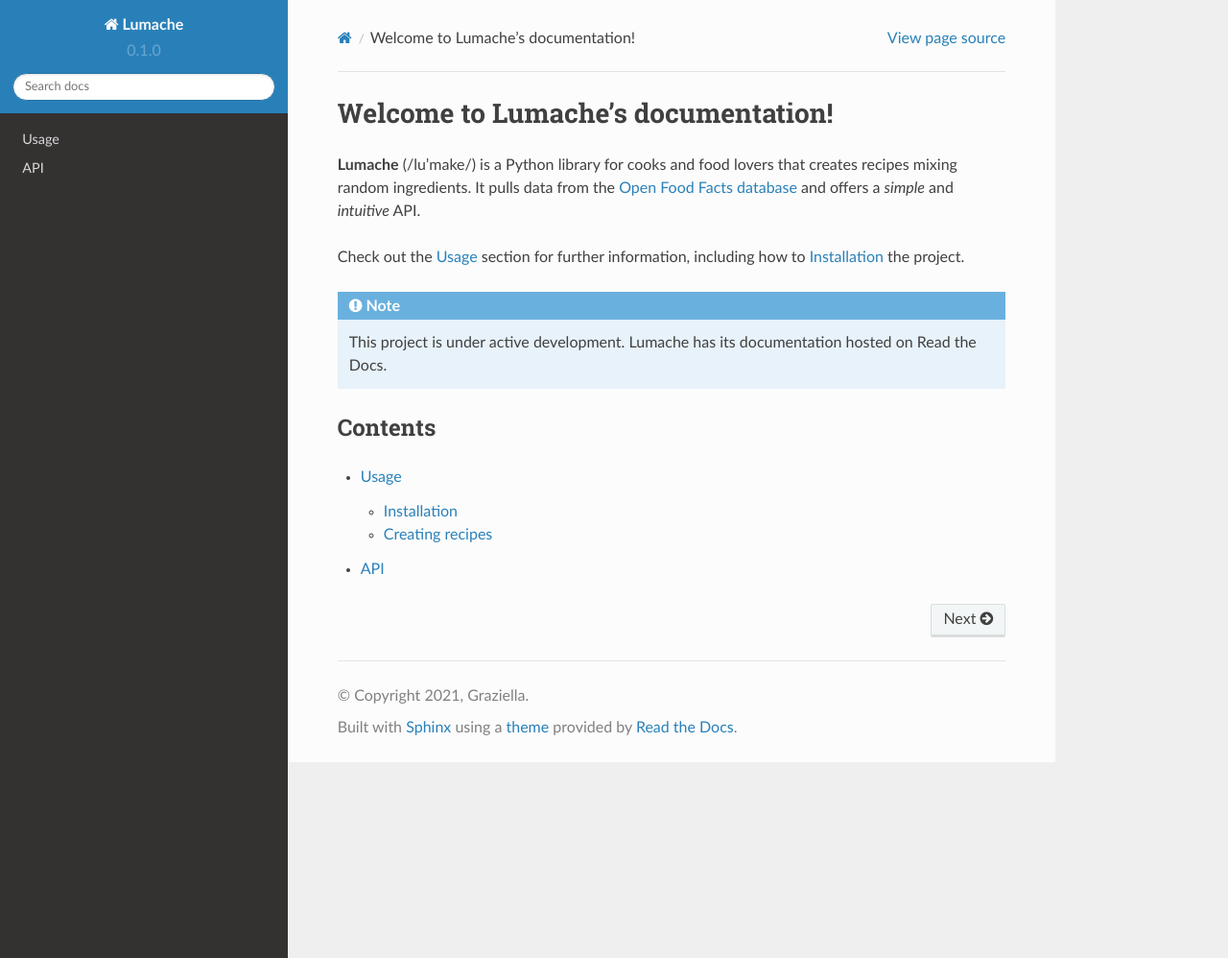
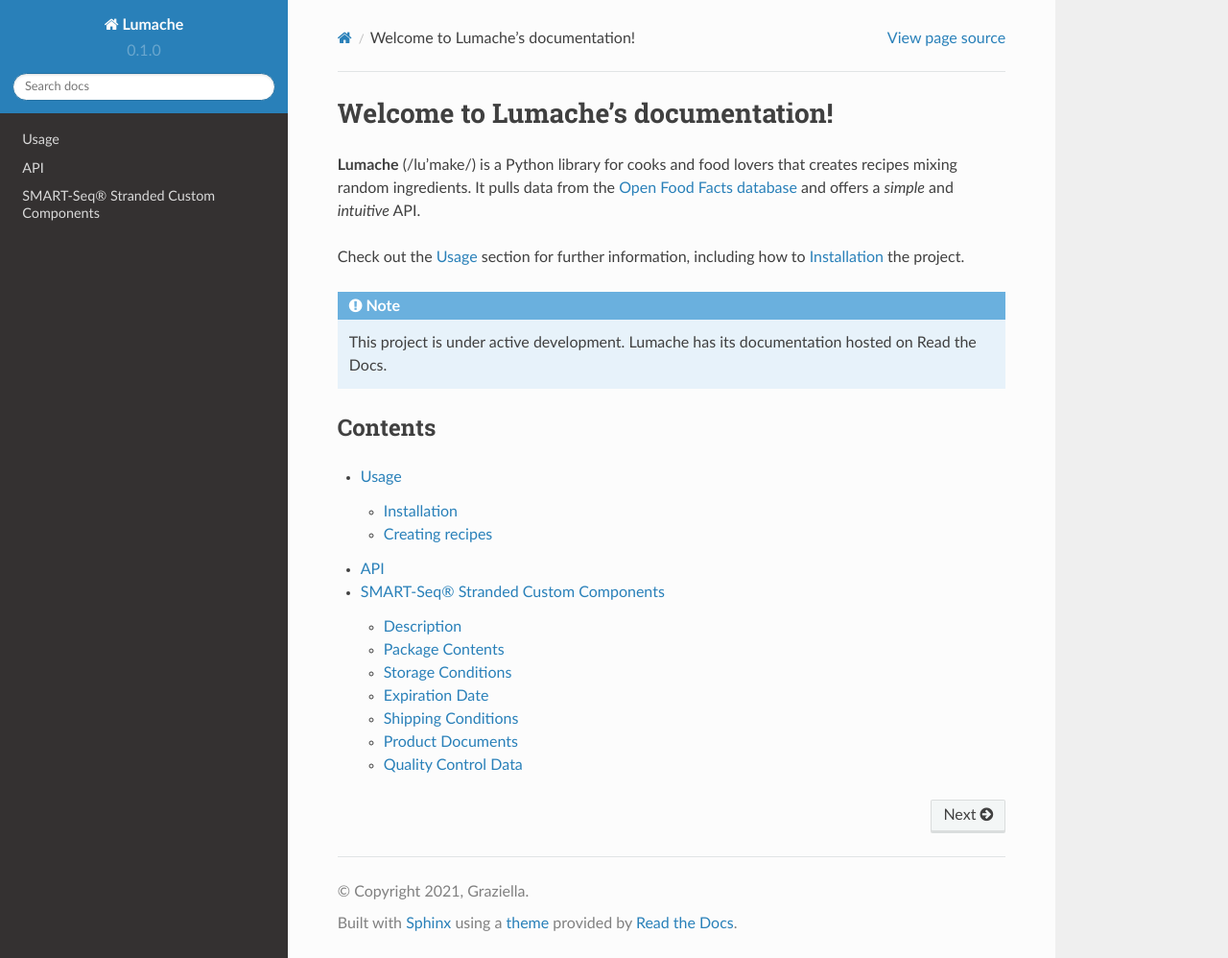
Before and after one commit to melloyl/rtd-tutorial, a Sphinx documentation site: the page built from docs/source/index.rst, in a window 1280 px wide and 998 px high. Shown: the whole window at 96% size. Built offline with Sphinx 7.4.7 and the Read the Docs theme 2.0.0, drawn with Linux system fonts in a browser that asks for light colours; some of the changed lines change nothing that is shown.

Commit message:
Melloyl sphinx rtd theme (#4)
* Update conf.py

* Update conf.py

* Create 634751.rst

* Update 634751.rst

* Update index.rst

* Update 634751.rst

* Update conf.py

```diff
--- /dev/null
+++ b/docs/source/634751.rst
@@ -0,0 +1,65 @@
+SMART-Seq® Stranded Custom Components
+=====================================
+
+Catalog No.: 634751
+
+Amount: 768 rxns
+
+Lot Number: Master
+
+Description
+------------
+
+The SMART-Seq Stranded Kit Components are used to generate strand-specific RNA-seq libraries for Illumina® sequencing from 1–1,000 cells or 10 pg–10 ng of purified total RNA. This kit incorporates Takara Bio’s SMART® (Switching Mechanism at the 5ʹ end of RNA Template) technology and includes refinements for stranded RNA-seq that simplify the library preparation workflow and improve sequencing performance. Reverse transcription is initiated using random priming, thus capturing the full transcriptome instead of only the polyadenylated fraction. The kit does not require additional rRNA removal methods and produces sequencing libraries that retain strand-of-origin information, yielding data that is highly reproducible with low mapping to rRNA.
+
+Package Contents
+----------------
+
+**Package 1**
+
+* 825 µl SMART UMI-TSO Mix v3
+* 160 µl scR-Probes
+* 5 µl Control Total RNA (1 µg/µl)
+
+**Package 2**
+
+* 160 µl scZapR
+* 180 µl SMART scN6
+* 700 µl scRT Buffer
+* 110 µl RNase Inhibitor (40 U/µl)
+* 400 µl ZapR™ Buffer (10X)
+* 400 µl PCR2 Primers
+* 400 µl SeqAmp™ DNA Polymerase
+* 10 ml SeqAmp CB PCR Buffer (2X)
+* 1 ml 10X Lysis Buffer
+* 10 ml Nuclease-Free Water
+* 375 µl SMARTScribe™ II Reverse Transcriptase (100 U/µl)
+
+Storage Conditions
+------------------
+* Store Package 1 at –70°C.
+* Store Package 2 at –20°C.
+* Do not freeze scR-Probes more than 3 times. We recommend aliquoting scR-Probes into multiple vials to avoid repeated freeze/thaw cycles.
+
+Expiration Date
+---------------
+* MMM DD, YYYY
+
+Shipping Conditions
+-------------------
+* Dry ice
+
+Product Documents
+------------------
+Documents for our products are available for download at `takarabio.com/manuals <https://www.takarabio.com/manuals>`_
+
+Quality Control Data
+--------------------
+
+To assess the quality of the reagents in the SMART-Seq Stranded Custom Components, the subcomponents in the kit were tested separately as per their individual QC protocols as described below. The kit with the mentioned custom components was not tested by generating libraries and subsequently sequencing the libraries.
+
+To assess the quality of the reagents in the SMART-Seq Stranded Custom Components (except SMART UMI-TSO Mix v3 and SMARTScribe II Reverse Transcriptase), 10 pg of Control Total RNA (human brain) was converted to an Illumina-ready cDNA sequencing library as described in the SMART-Seq Stranded Kit User Manual. RT enzyme and TSO mix from the SMART-Seq Stranded Kit Components (Takara Bio, Cat. No. 634447) were used to generate cDNA, and 10 cycles in PCR 1 and 13 cycles in PCR 2 were used for PCR amplification. Purified libraries were quantified using the Qubit 2.0 Fluorometer (Life Technologies) with a dsDNA HS Assay Kit (Thermo Fisher Scientific, Cat. No. Q32851), resulting in an output of at least 3 ng/μl. Libraries were diluted to 1.5 ng/μl, and 1 μl of the dilution was analyzed with an Agilent Bioanalyzer using the High Sensitivity DNA Kit (Agilent, Cat. No. 5067-4626). The Bioanalyzer electropherogram showed a broad distribution from 200 bp–2,000 bp with a peak summit between 300–400 bp and an average size in the 350–510 bp range. The libraries were sequenced on an Illumina platform and confirmed to contain less than 15% of the reads mapping to rRNA (5S, 5.8S, 18S, and 28S) and less than 2% of the reads mapping to mitochondrial ribosomal RNA (m12S and m16S).
+
+The SMART UMI-TSO Mix v3 and SMARTScribe II RT were tested using components of SMARTer® Stranded Total RNA-Seq Kit v3 - Pico Input Mammalian Components (Takara Bio, Cat. No. 634491). 250 pg of Control Total RNA (human brain) was converted to an Illumina-ready cDNA sequencing library as described in the SMARTer Stranded Total RNA-Seq Kit v3 - Pico Input Mammalian User Manual, using 5 cycles in PCR 1 and 16 cycles in PCR 2 steps. Purified libraries were quantified using the Qubit 2.0 Fluorometer with a dsDNA HS Assay Kit, resulting in an output of at least 4 ng/μl. Libraries were diluted to 2 ng/μl, and 1 μl of the dilution was analyzed with an Agilent Bioanalyzer and High Sensitivity DNA Kit The Bioanalyzer electropherogram showed a broad distribution from 200 bp–1,000 bp with an average size in the 350–510 bp range.
+
+It is certified that this product meets the above specifications, as reviewed and approved by the Quality Department.
--- a/docs/source/index.rst
+++ b/docs/source/index.rst
@@ -20,3 +20,4 @@
 
    usage
    api
+   634751
```
